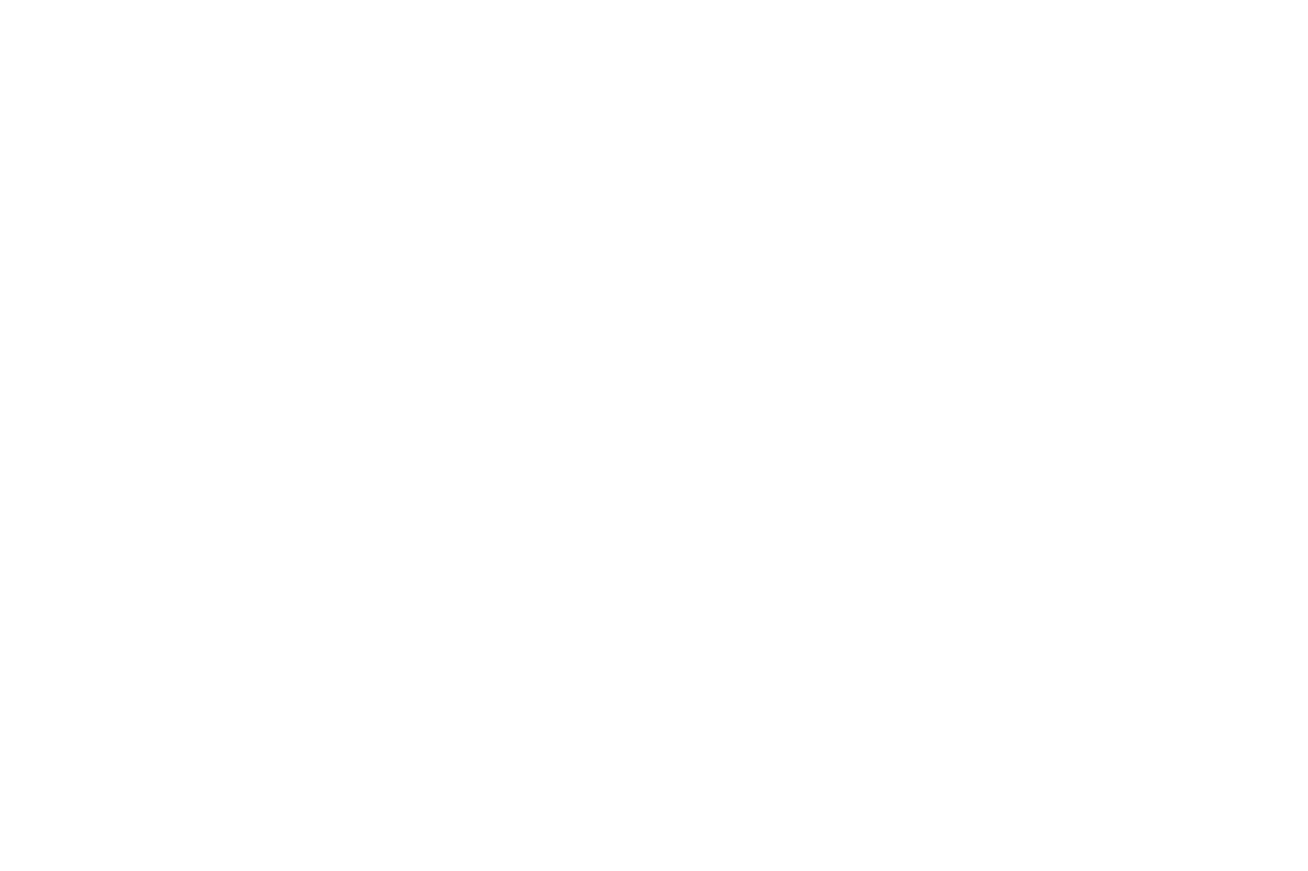
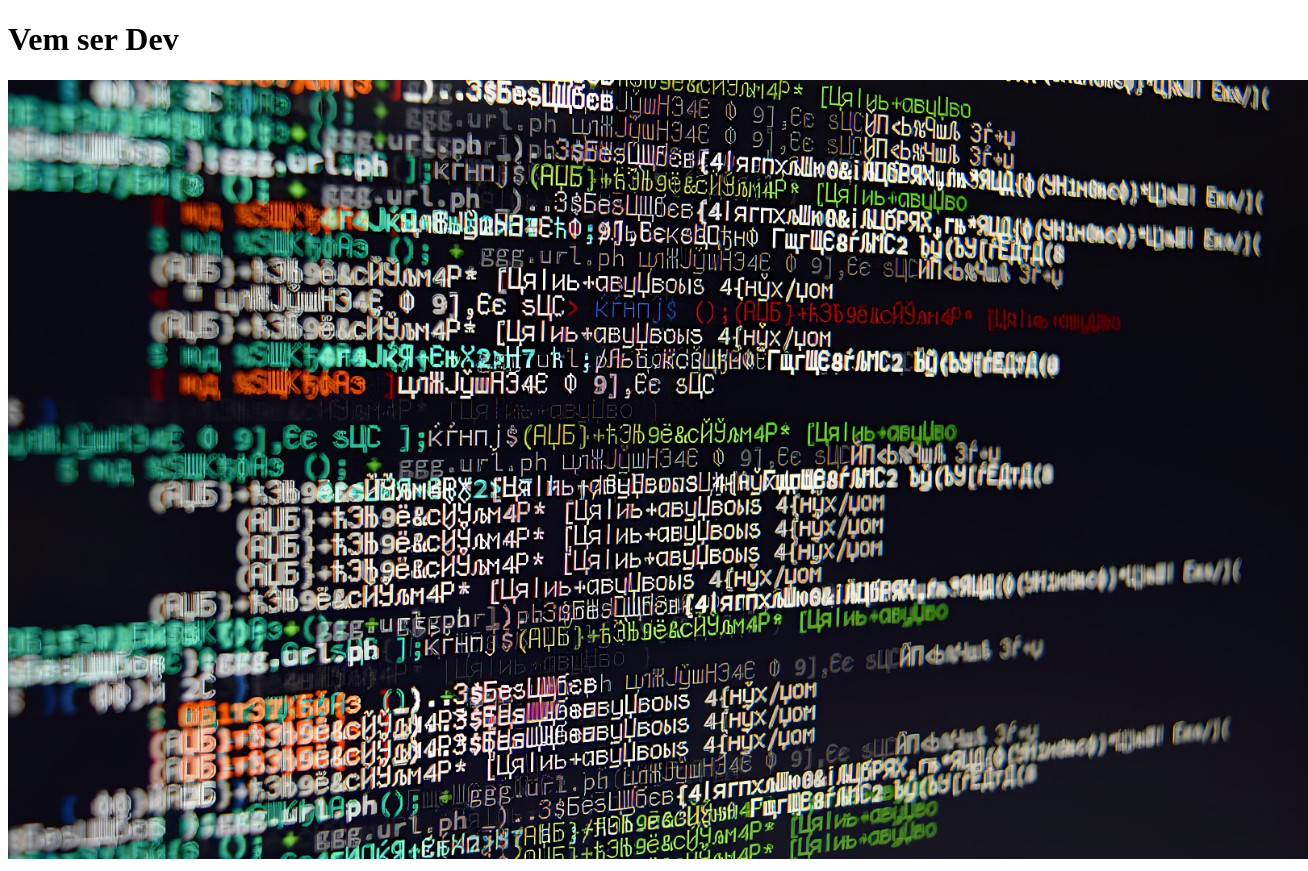
Before and after one commit to Kfaquino/ligadigital, a plain HTML site: page Index.html in a window 1280 px wide. Shown: the whole page, 1308 px wide, since content can reach past the window. Before the commit the page ends 800 px from the top, so only its background shows below. Drawn offline with Linux system fonts and the light colour scheme.

Commit message:
Primeira Versão da A liga Digital - Vem Ser Dev

```diff
--- a/Index.html
+++ b/Index.html
@@ -7,6 +7,7 @@
     <title>A liga digital - Vem Ser Dev !</title>
 </head>
 <body>
-
+    <h1>Vem ser Dev </h1>
+    <img src="dev.jfif" alt="">
 </body>
 </html>
```
Also changed, not shown: dev.jfif (added).
